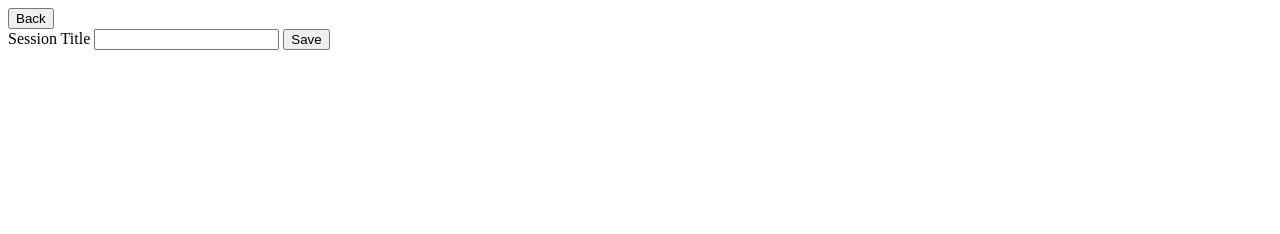
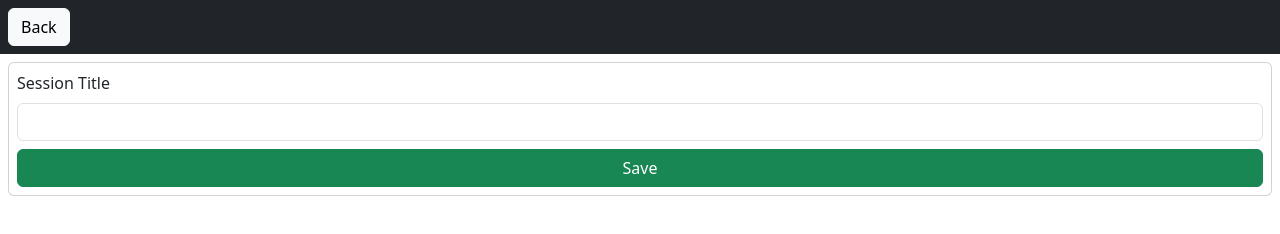
Before and after one commit to ziyuan100/session-saver, a browser extension: page save.html in a window 1280 px wide. Drawn offline with nearby package versions, Linux system fonts and the light colour scheme.

Commit message:
styling improvements + bugfixes

```diff
--- a/save.html
+++ b/save.html
@@ -4,13 +4,19 @@
     <meta charset="UTF-8">
     <meta name="viewport" content="width=device-width, initial-scale=1.0">
     <title>Session Saver</title>
+    <link href="https://cdn.jsdelivr.net/npm/bootstrap@5.3.2/dist/css/bootstrap.min.css" rel="stylesheet" integrity="sha384-T3c6CoIi6uLrA9TneNEoa7RxnatzjcDSCmG1MXxSR1GAsXEV/Dwwykc2MPK8M2HN" crossorigin="anonymous">
 </head>
-<body>
-    <button id="back">Back</button>
-    <div id="form">
-        <label for="title">Session Title</label>
-        <input type="text" id="title" name="title" required>
-        <button id="save">Save</button>
+<body style="min-width: 300px;">
+    <div>
+        <div class="navbar bg-dark p-2">
+            <button id="back" class="btn btn-light">Back</button>
+        </div>
+
+        <div id="form" class="p-2 card m-2">
+            <label for="title" class="form-label">Session Title</label>
+            <input type="text" id="title" name="title" class="form-control mb-2" required>
+            <button id="save" class="btn btn-success">Save</button>
+        </div>
     </div>
 </body>
 <script src = "save.js"></script>
--- a/save.js
+++ b/save.js
@@ -7,7 +7,7 @@ saveBtn.addEventListener("click", saveSession);
 
 async function saveSession() {
     // TODO replace with uuid
-    const len = Object.keys(await chrome.storage.local.get()).reduce((x, ys) => ys + 1, 0)
+    const len = Object.keys(await chrome.storage.local.get()).length
     console.log(len);
     const title = document.querySelector("#title").value;
     let tabs = await chrome.tabs.query({});
```
Also changed, not shown: main.html (+9 -6 lines), main.js (+11 -3 lines), assets/refresh.png (added), assets/save.png (added), manifest.json.
